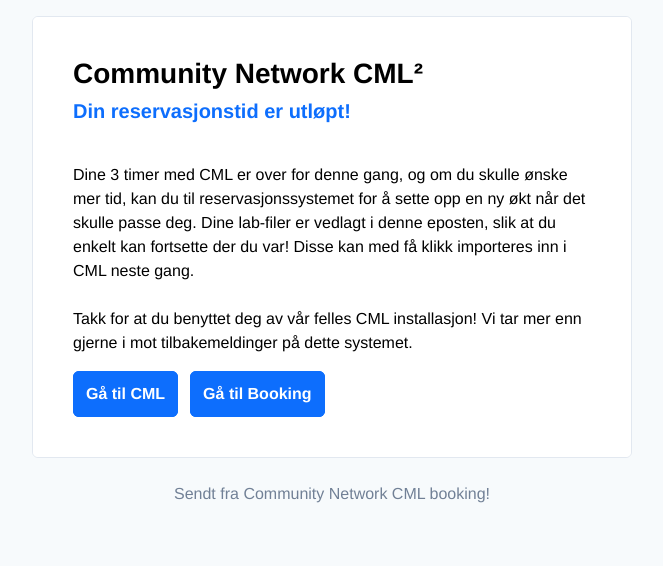
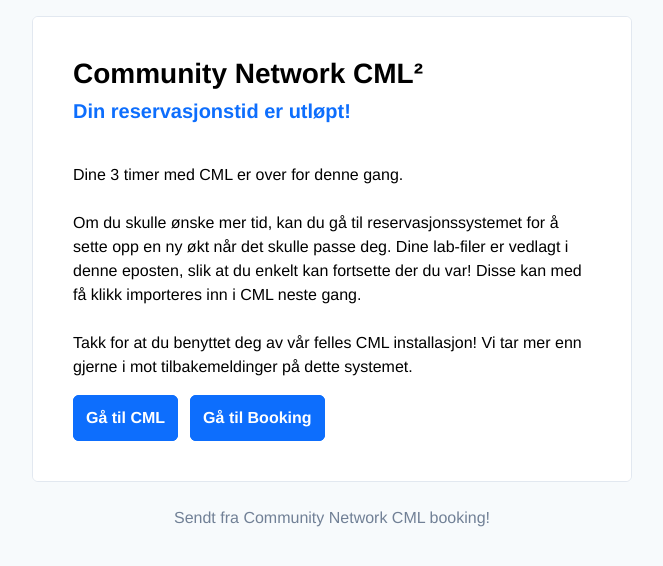
Before and after one commit to ctvedt/cml-booking, a Django app: template django-cmlbooking/booking/templates/booking/email_teardown.html in a window 1280 px wide. Shown: the top 566 px of the page, without its empty margins (308-971 px from the left). Run offline with Django 4.2, Linux system fonts and the light colour scheme; the template is opened without the code that fills it, so the values that code supplies are empty.

Commit message:
fixed typo, rewrite some text

```diff
--- a/django-cmlbooking/booking/templates/booking/email_teardown.html
+++ b/django-cmlbooking/booking/templates/booking/email_teardown.html
@@ -8,7 +8,7 @@ Din reservasjonstid er utløpt!
 {% endblock %}
 
 {% block content %}
-Dine 3 timer med CML er over for denne gang, og om du skulle ønske mer tid, kan du til reservasjonssystemet for å sette opp en ny økt når det skulle passe deg. Dine lab-filer er vedlagt i denne eposten, slik at du enkelt kan fortsette der du var! Disse kan med få klikk importeres inn i CML neste gang.
+Dine 3 timer med CML er over for denne gang. <br/><br/>Om du skulle ønske mer tid, kan du gå til reservasjonssystemet for å sette opp en ny økt når det skulle passe deg. Dine lab-filer er vedlagt i denne eposten, slik at du enkelt kan fortsette der du var! Disse kan med få klikk importeres inn i CML neste gang.
 <br/><br/>
 Takk for at du benyttet deg av vår felles CML installasjon! Vi tar mer enn gjerne i mot tilbakemeldinger på dette systemet.
 {% endblock %}
```
